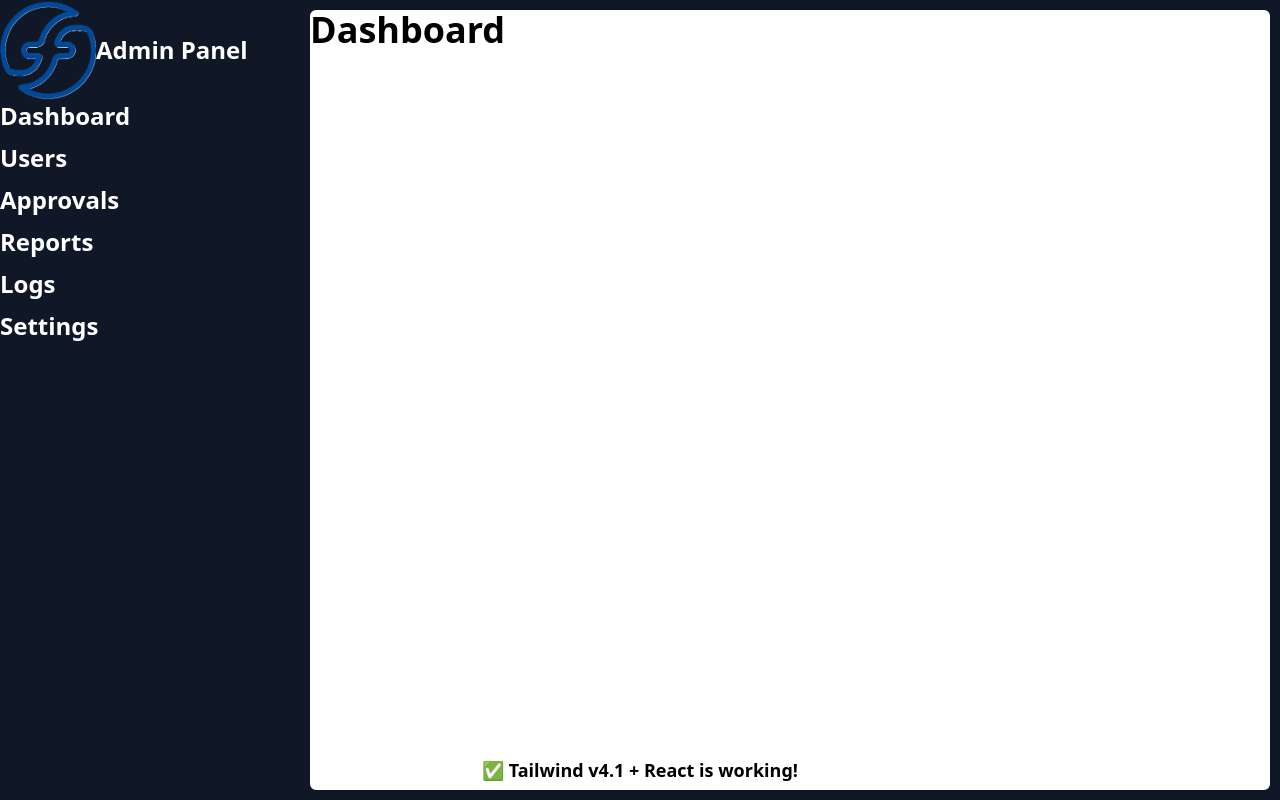
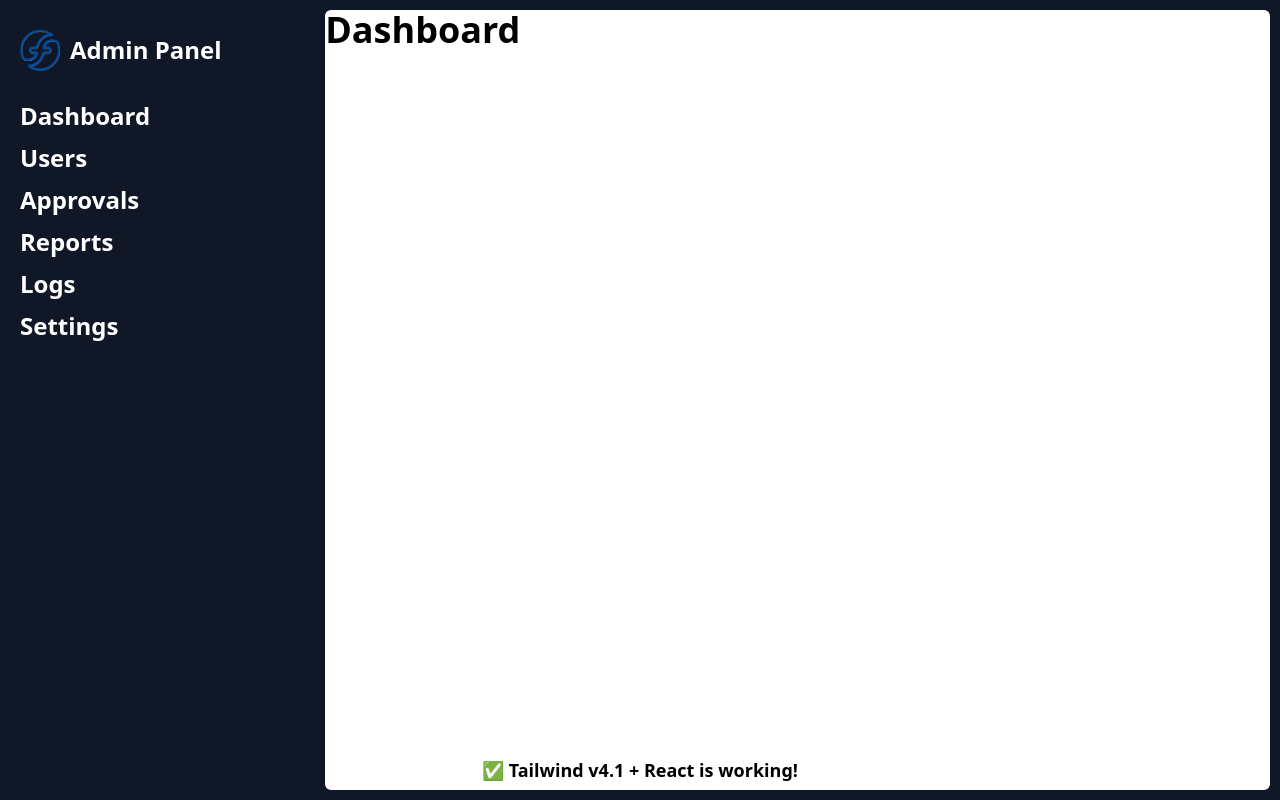
Before and after one commit to Kelumsameera/gatepass-system-frontend, a React (Vite) app: page /admin in a window 1280 px wide. Built offline with nearby package versions, Linux system fonts and the light colour scheme.

Commit message:
login add

```diff
--- a/package.json
+++ b/package.json
@@ -10,7 +10,6 @@
     "lint": "eslint .",
     "preview": "vite preview"
   },
-
   "dependencies": {
     "@tailwindcss/vite": "^4.1.14",
     "axios": "^1.12.2",
--- a/src/App.jsx
+++ b/src/App.jsx
@@ -3,10 +3,11 @@ import { BrowserRouter, Routes, Route } from "react-router-dom";
 import HomePage from "./pages/homePage.jsx";
 import AdminPage from "./pages/adminPage.jsx";
 import LoginPage from "./pages/loginPage.jsx";
-
+import  { Toaster } from 'react-hot-toast';
 export default function App() {
   return (
     <BrowserRouter>
+      <Toaster className='mg-right'/>
       <div className="h-screen w-full flex items-center justify-center bg-[--color-primary] text-[--color-secondary] text-4xl font-bold">
         <Routes>
           <Route path="/*" element={<HomePage />} />
--- a/src/pages/adminPage.jsx
+++ b/src/pages/adminPage.jsx
@@ -4,9 +4,9 @@ import { Link, Route, Routes } from "react-router-dom";
 export default function AdminPage() {
   return (
     <div className="w-full h-full max-h-fullbg-[red] flex bg-accent">
-      <div className="w-[300px] h-full bg-accent">
-        <div className="w-f h-[100px] flex items-center text-2xl text-primary">
-          <img src="/logo.png" className="h-full" alt="" />
+      <div className="w-[300px] h-full bg-accent ml-[20px]">
+        <div className="w-f h-[100px] flex items-center text-2xl text-primary gap-[10px]">
+          <img src="/logo.png" className="w-[40px]" alt="" />
           <h1>Admin Panel</h1>
 
         </div>
--- a/src/pages/loginPage.jsx
+++ b/src/pages/loginPage.jsx
@@ -1,14 +1,39 @@
+import axios, { Axios } from "axios";
 import React from "react";
-import { Link } from "react-router-dom";
+import toast from "react-hot-toast";
+import { Link, useNavigate } from "react-router-dom";
+
 
 function LoginPage() {
   const [email, setEmail] = React.useState("");
   const [password, setPassword] = React.useState("");
 
-  function login() {
-    console.log(email, password);
+  const navigate = useNavigate();
 
-  }
+
+  async function login() {
+        try {
+          const res = await axios.post("http://localhost:3000/api/users/login", {
+            email,
+            password,
+          });
+
+          console.log(res.data);
+          localStorage.setItem("token", res.data.token);
+
+          if (res.data.role === "admin") {
+            navigate("/admin");
+          } else {
+            navigate("/");
+          }
+
+          toast.success("Login successful! Welcome back 🎉");
+        } catch (error) {
+          console.error("Login error:", error);
+          toast.error(error.response?.data?.message || "Login failed!");
+        }
+      }
+
 
 
 
```
Lines whose indentation alone changed are shown as unchanged.
